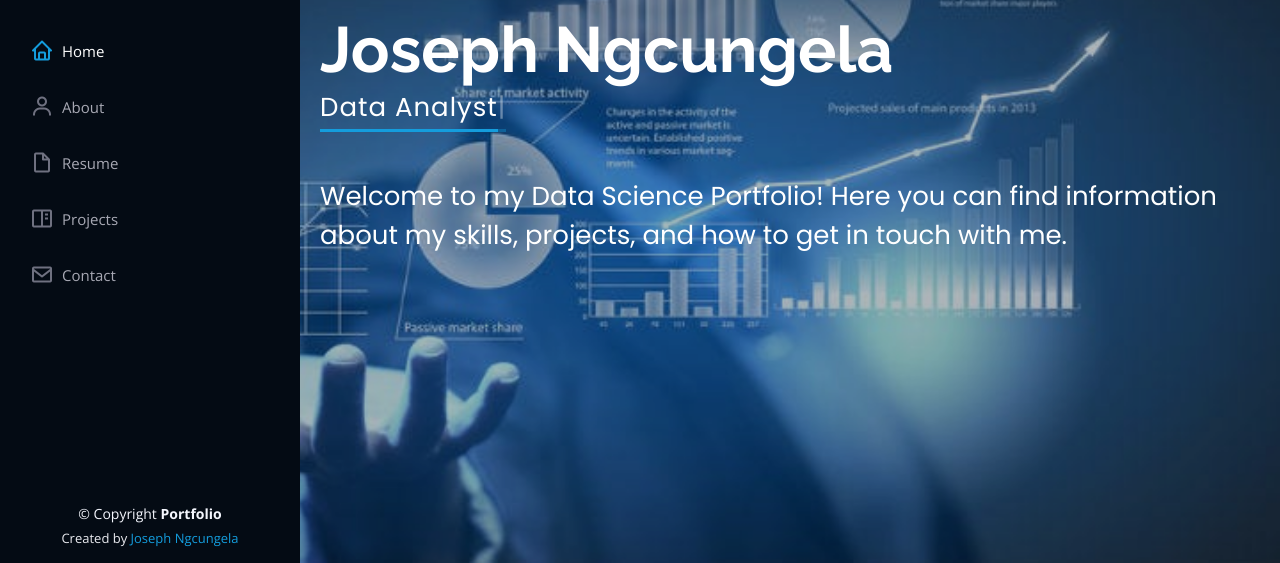
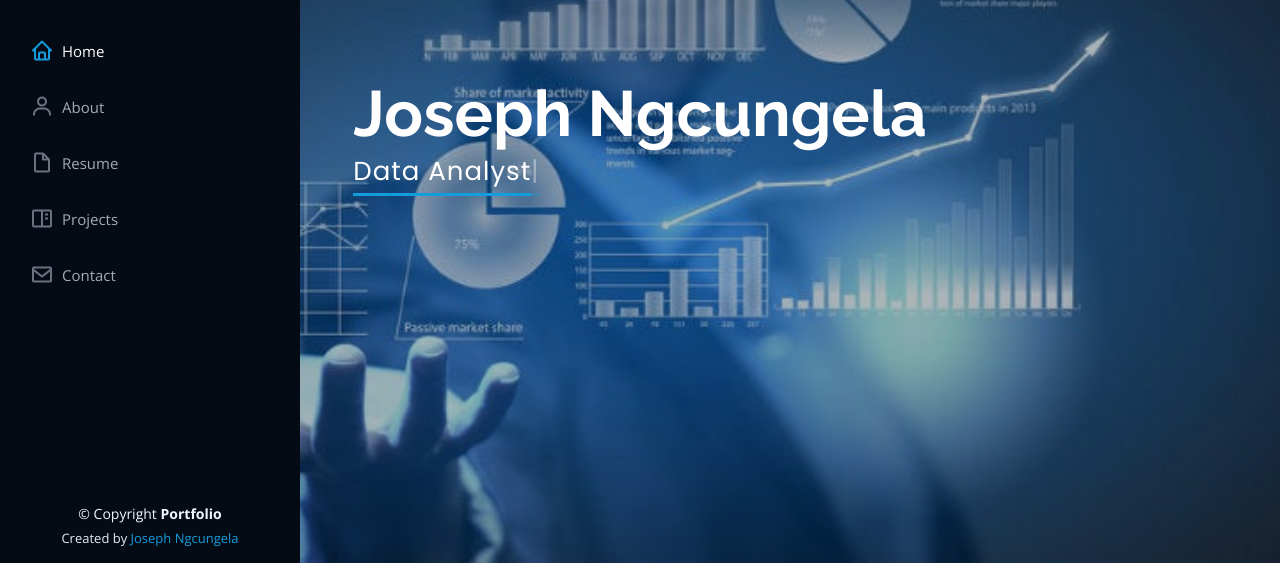
Before and after one commit to Joseph19960924/ngcungela-portfolio2.io, a plain HTML site: page index.html in a window 1280 px wide. Shown: the part 237-800 px from the top of the page. Drawn offline with nearby package versions, Linux system fonts and the light colour scheme.

Commit message:
Update index.html

```diff
--- a/index.html
+++ b/index.html
@@ -67,13 +67,12 @@
   </header><!-- End Header -->
 
 <!-- ======= Hero Section ======= -->
-<section id="hero" class="d-flex flex-column justify-content-center align-items-center">
-  <div class="hero-container" data-aos="fade-in" style="margin-left: 25%;">
-    <h1>Joseph Ngcungela</h1>
-    <p><span class="typed" data-typed-items="Data Scientist, Data Analyst"></span></p>
-    <p>Welcome to my Data Science Portfolio! Here you can find information about my skills, projects, and how to get in touch with me.</p>
-  </div>
-</section><!-- End Hero -->
+  <section id="hero" class="d-flex flex-column justify-content-center align-items-center">
+    <div class="hero-container" data-aos="fade-in">
+      <h1>Joseph Ngcungela</h1>
+      <p><span class="typed" data-typed-items="Data Scientist, Data Analyst"></span></p>
+    </div>
+  </section><!-- End Hero -->
 
 
 
```
